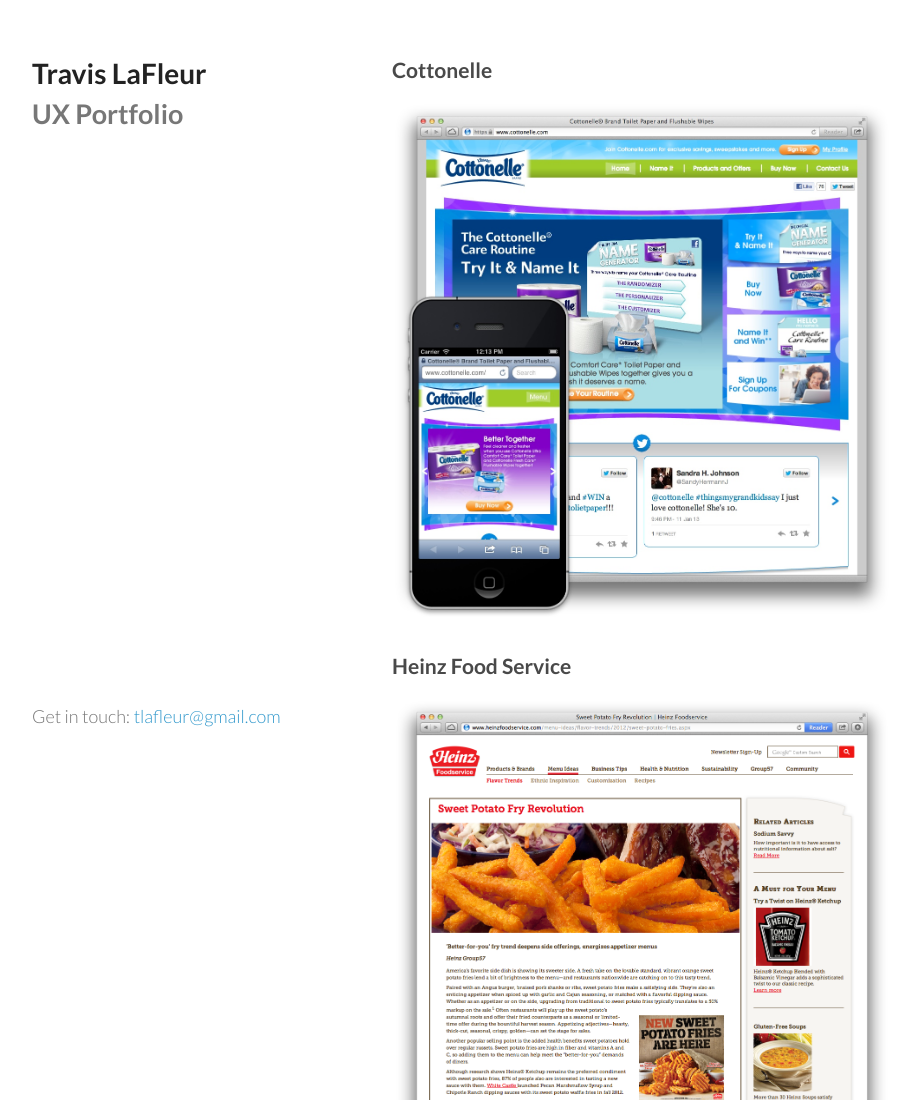
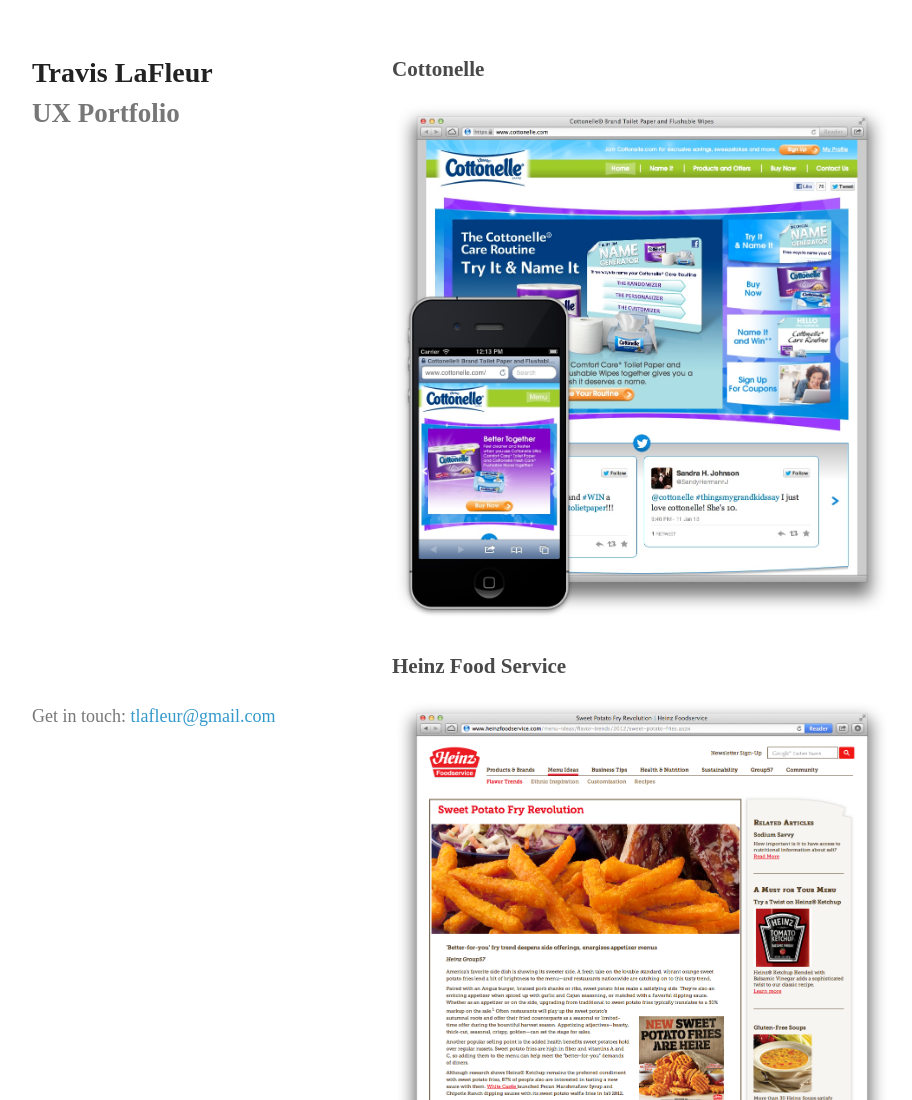
Before and after one commit to tlafleur/UXportfolio, a plain HTML site: page index.html in a window 1280 px wide. Shown: the top 1100 px of the page, without its empty margins (178-1090 px from the left). Drawn offline with Linux system fonts and the light colour scheme.

Commit message:
Removed unused font css

```diff
--- a/stylesheets/styles.css
+++ b/stylesheets/styles.css
@@ -1,8 +1,7 @@
-@import url(https://fonts.googleapis.com/css?family=Lato:300italic,700italic,300,700);
 
 body {
   padding:50px;
-  font:18px/1.5 josefin-slab, Lato, "Helvetica Neue", Helvetica, Arial, sans-serif;
+  font:18px/1.5 josefin-slab, serif;
   color:#777;
   font-weight:300;
 }
```
